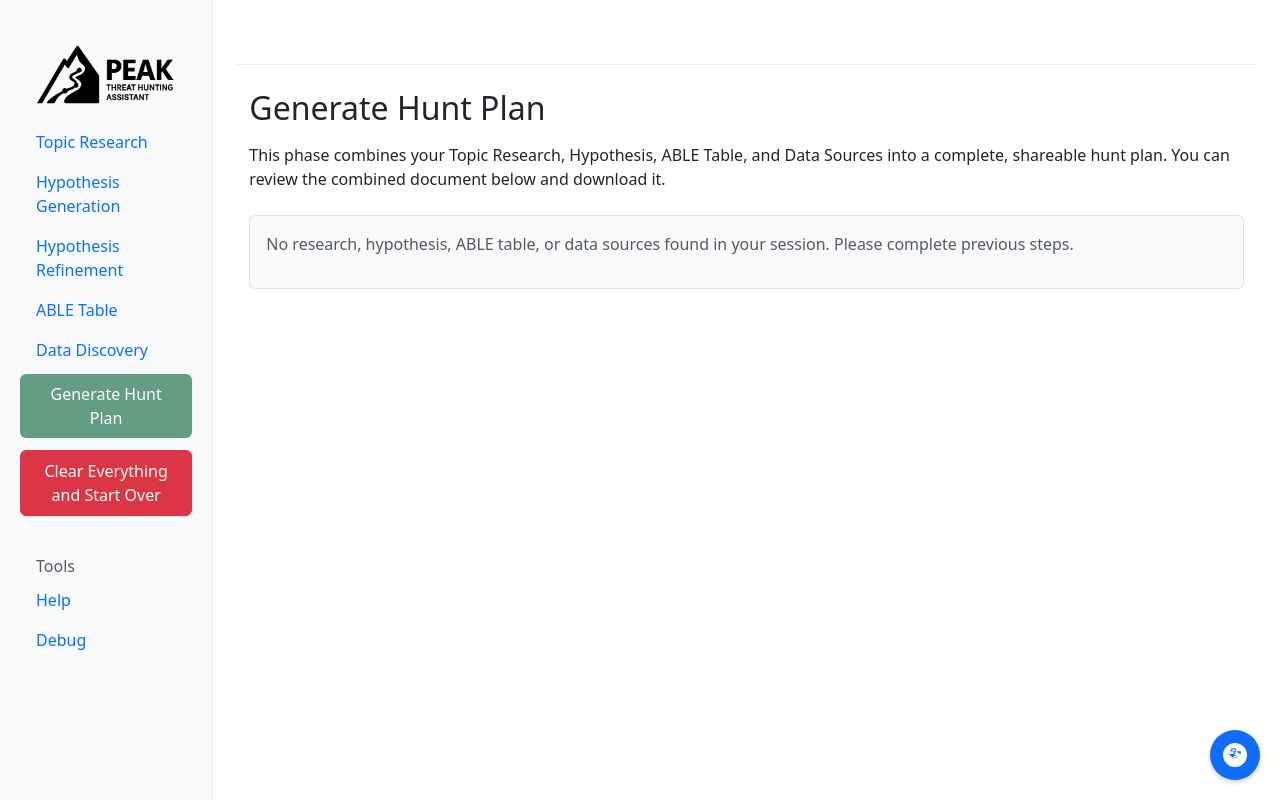
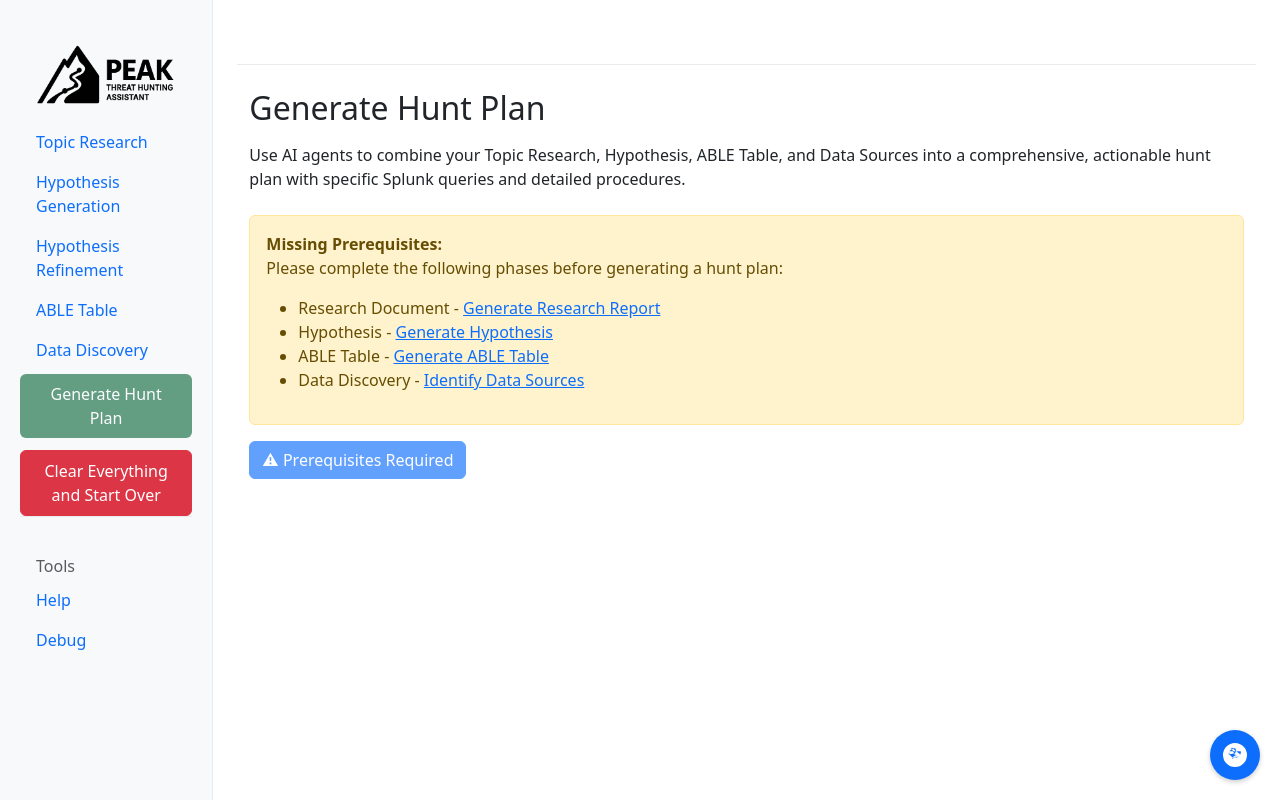
Before and after one commit to cisco-foundation-ai/PEAK-Assistant, a Flask app: page /hunt-planning in a window 1280 px wide. Run offline with Flask 3, Linux system fonts and the light colour scheme; some libraries are stand-ins or nearby versions.

Commit message:
Integrated agentic hunt planning into the web app.

```diff
--- a/UI/app.py
+++ b/UI/app.py
@@ -127,6 +127,7 @@ from hypothesis_assistant.hypothesis_assistant_cli import hypothesizer as async_
 from hypothesis_assistant.hypothesis_refiner_cli import refiner as async_refiner
 from able_assistant.able_assistant_cli import able_table as async_able_table
 from data_assistant.data_asssistant_cli import identify_data_sources as async_identify_data_sources
+from planning_assistant.planning_assistant_cli import plan_hunt as async_plan_hunt
 
 # Initialize Flask app
 app = Flask(__name__)
@@ -531,39 +532,99 @@ def download_pdf():
         download_name=filename
     )
 
-@app.route('/api/hunt-plan', methods=['GET'])
-def get_hunt_plan():
-    """Generate hunt plan by concatenating all session data"""
-    plan = ''
+@app.route('/api/hunt-plan', methods=['GET', 'POST'])
+@async_action
+async def get_hunt_plan():
+    """Generate hunt plan using AI agents"""
+    if request.method == 'GET':
+        # Return existing hunt plan from session
+        return jsonify({
+            'hunt_plan': session.get('hunt_plan', ''),
+            'success': True,
+            'has_content': bool(session.get('hunt_plan', '').strip())
+        })
 
-    # Add research report
-    report_md = session.get('report_md', '')
-    if report_md:
-        plan += '# Topic Research\n\n' + report_md.strip() + '\n\n'
+    # POST method - generate new hunt plan
+    data = request.json or {}
+    retry_count = int(data.get('retry_count', 3))
+    verbose_mode = data.get('verbose_mode', False)
 
-    # Add hypothesis (prefer refined over original)
+    # Get required data from session
+    research_document = session.get('report_md', '')
     hypothesis = session.get('refined_hypothesis') or session.get('hypothesis', '')
-    if hypothesis:
-        plan += '# Hypothesis\n\n' + hypothesis.strip() + '\n\n'
+    able_info = session.get('able_table_md', '')
+    data_discovery = session.get('data_sources_md', '')
+    local_context = session.get('local-context', '')
 
-    # Add ABLE table
-    able_table_md = session.get('able_table_md', '')
-    if able_table_md:
-        plan += '# ABLE Table\n\n' + able_table_md.strip() + '\n\n'
+    # Check prerequisites
+    missing_items = []
+    if not research_document.strip():
+        missing_items.append('research document')
+    if not hypothesis.strip():
+        missing_items.append('hypothesis')
+    if not able_info.strip():
+        missing_items.append('ABLE table')
+    if not data_discovery.strip():
+        missing_items.append('data discovery information')
 
-    # Add data sources
-    data_sources_md = session.get('data_sources_md', '')
-    if data_sources_md:
-        plan += '# Data Sources\n\n' + data_sources_md.strip() + '\n'
+    if missing_items:
+        error_msg = f'Missing required information: {", ".join(missing_items)}. Please complete previous steps.'
+        return jsonify({
+            'success': False,
+            'error': error_msg,
+            'hunt_plan': error_msg,
+            'has_content': False
+        }), 400
 
-    if not plan.strip():
-        plan = 'No research, hypothesis, ABLE table, or data sources found in your session. Please complete previous steps.'
+    try:
+        result = await retry_api_call(
+            async_plan_hunt,
+            research_document=research_document,
+            hypothesis=hypothesis,
+            able_info=able_info,
+            data_discovery=data_discovery,
+            local_context=local_context,
+            verbose=verbose_mode,
+            max_retries=retry_count
+        )
 
-    return jsonify({
-        'success': True,
-        'hunt_plan': plan.strip(),
-        'has_content': bool(plan.strip() and plan.strip() != 'No research, hypothesis, ABLE table, or data sources found in your session. Please complete previous steps.')
-    })
+        # Extract the final message from the "hunt_planner" agent
+        hunt_plan = None
+        if hasattr(result, 'messages'):
+            hunt_plan = next(
+                (message.content for message in reversed(result.messages) if getattr(message, 'source', None) == "hunt_planner"),
+                None
+            )
+        if not hunt_plan:
+            if hasattr(result, 'content'):
+                hunt_plan = result.content
+            else:
+                hunt_plan = str(result)
+
+        # Store in session
+        session['hunt_plan'] = hunt_plan
+        return jsonify({
+            'success': True,
+            'hunt_plan': hunt_plan,
+            'has_content': bool(hunt_plan.strip())
+        })
+    except Exception as e:
+        error_msg = str(e)
+        if "500" in error_msg and "Internal server error" in error_msg:
+            return jsonify({
+                'success': False,
+                'error': 'OpenAI API internal server error. Maximum retry attempts reached.',
+                'detail': str(e),
+                'hunt_plan': 'Error generating hunt plan: ' + error_msg,
+                'has_content': False
+            }), 500
+        else:
+            return jsonify({
+                'success': False,
+                'error': str(e),
+                'hunt_plan': 'Error generating hunt plan: ' + error_msg,
+                'has_content': False
+            }), 500
 
 @app.route('/clear-session', methods=['POST'])
 def clear_session():
--- a/UI/templates/help.html
+++ b/UI/templates/help.html
@@ -40,9 +40,10 @@
     </li>
     <li class="mt-3">
         <strong>Generate Hunt Plan</strong><br>
-        Combine your Topic Research, Hypothesis, ABLE Table, and Data Sources into a single, formatted hunt plan. Review the combined document on the page and download it as Markdown or PDF.<br>
+        Use AI agents to combine your Topic Research, Hypothesis, ABLE Table, and Data Sources into a comprehensive, actionable hunt plan with specific Splunk queries and detailed analysis steps. The AI will create a professional hunt plan that includes hypothesis restatement, time windows, data mapping, and step-by-step procedures.<br>
         <b>Prerequisites:</b> All previous phases must be completed before generating a hunt plan.<br>
-        <b>Tip:</b> Use this phase to create a shareable summary of your entire workflow.
+        <b>AI Features:</b> The planning agents will create detailed Splunk SPL queries, provide guidance on interpreting results, and tailor the plan to your specific environment and data sources.<br>
+        <b>Download:</b> After generating the AI hunt plan, use the <b>Download Markdown</b> or <b>Download PDF</b> buttons to save your work.
     </li>
 </ol>
 
--- a/UI/templates/hunt_planning.html
+++ b/UI/templates/hunt_planning.html
@@ -11,6 +11,17 @@
 {% endblock %}
 
 {% block content %}
+<style>
+    .btn-disabled-warning {
+        opacity: 0.6;
+        cursor: not-allowed !important;
+    }
+
+    .btn-disabled-warning:hover {
+        opacity: 0.6 !important;
+    }
+</style>
+
 <div class="container mt-4">
     <div class="d-flex justify-content-between align-items-center mb-3">
         <h2 class="mb-0">Generate Hunt Plan</h2>
@@ -18,89 +29,222 @@
             <!-- Download button will be inserted here by script -->
         </div>
     </div>
-    <p class="mb-4">This phase combines your Topic Research, Hypothesis, ABLE Table, and Data Sources into a complete, shareable hunt plan. You can review the combined document below and download it.</p>
+    <p class="mb-4">Use AI agents to combine your Topic Research, Hypothesis, ABLE Table, and Data Sources into a comprehensive, actionable hunt plan with specific Splunk queries and detailed procedures.</p>
 
-    <div id="plan-container" class="border rounded p-3 bg-light">
-        <div id="plan-content" data-raw-markdown="">
-            <!-- Plan content will be rendered here by JavaScript -->
-            <p class="text-muted">Loading hunt plan...</p>
+    <!-- Prerequisite warnings -->
+    <div id="missing-prerequisites-warning" class="alert alert-warning" style="display: none;">
+        <strong>Missing Prerequisites:</strong>
+        <p>Please complete the following phases before generating a hunt plan:</p>
+        <ul id="missing-items-list"></ul>
+    </div>
+
+    <div class="row mb-4">
+        <div class="col-md-9">
+            <button id="generate-hunt-plan-btn" class="btn btn-primary">
+                Generate AI Hunt Plan
+            </button>
         </div>
-        <!-- Removed bottom navigation bar from here -->
     </div>
-</div>
+
+    <div id="hunt-plan-container" style="display: none;">
+        <div id="plan-content" class="border rounded p-3 mb-3" data-raw-markdown=""></div>
+    </div>
 </div>
 {% endblock %}
 
 {% block script %}
-// Hunt planning page script - executed after base template DOMContentLoaded
-setTimeout(function() {
-    const planContentDiv = document.getElementById('plan-content');
+// Store current hunt plan markdown for download
+window.currentPlanMarkdown = '';
 
-    // Ensure this global variable is available for setupDownloadButton
+// Setup combined download button
+setupDownloadButton('plan-content', 'hunt_plan', 'download-plan-actions-container');
+
+// Get references to DOM elements
+const generateBtn = document.getElementById('generate-hunt-plan-btn');
+const huntPlanContainer = document.getElementById('hunt-plan-container');
+const huntPlanContent = document.getElementById('plan-content');
+const downloadActionsContainer = document.getElementById('download-plan-actions-container');
+
+function updateUIDisplay(sessionData) {
+    // Update content display using the simple pattern from research page
+    if (sessionData.hunt_plan && sessionData.hunt_plan.trim() !== '') {
+        window.currentPlanMarkdown = sessionData.hunt_plan;
+        huntPlanContent.dataset.rawMarkdown = sessionData.hunt_plan;
+        renderMarkdown(sessionData.hunt_plan, huntPlanContent);
+        huntPlanContainer.style.display = 'block';
+        downloadActionsContainer.style.display = 'block';
+        sessionStorage.setItem('hunt_plan', sessionData.hunt_plan);
+    } else {
+        huntPlanContent.innerHTML = '<p class="text-muted">Hunt plan will appear here...</p>';
+        huntPlanContainer.style.display = 'none';
+        downloadActionsContainer.style.display = 'none';
+        sessionStorage.removeItem('hunt_plan');
+        window.currentPlanMarkdown = '';
+        huntPlanContent.dataset.rawMarkdown = '';
+    }
+
+    // Initialize download button after content is updated
+    setupDownloadButton('plan-content', 'hunt_plan', 'download-plan-actions-container');
+
+    if (typeof checkHuntPlanningPrerequisites === 'function') {
+        checkHuntPlanningPrerequisites();
+    }
+}
+
+function loadInitialData() {
+    const storedPlan = sessionStorage.getItem('hunt_plan');
+
+    if (storedPlan) {
+        window.currentPlanMarkdown = storedPlan;
+        huntPlanContent.dataset.rawMarkdown = storedPlan;
+        renderMarkdown(storedPlan, huntPlanContent);
+        huntPlanContainer.style.display = 'block';
+        downloadActionsContainer.style.display = 'block';
+    } else {
+        // Fallback to server session if sessionStorage is empty (e.g. first load)
+        fetch('/api/debug-info')
+        .then(response => response.json())
+        .then(debugData => {
+            const session = debugData.session_data || {};
+            if (session.hunt_plan) {
+                window.currentPlanMarkdown = session.hunt_plan;
+                huntPlanContent.dataset.rawMarkdown = session.hunt_plan;
+                renderMarkdown(session.hunt_plan, huntPlanContent);
+                huntPlanContainer.style.display = 'block';
+                downloadActionsContainer.style.display = 'block';
+                // Populate sessionStorage for next time
+                sessionStorage.setItem('hunt_plan', session.hunt_plan);
+            }
+        })
+        .catch(error => console.error("Error fetching initial session data:", error));
+    }
+
+    // Initialize download button after content is loaded
+    setupDownloadButton('plan-content', 'hunt_plan', 'download-plan-actions-container');
+}
+
+function checkPrerequisites() {
+    return fetch('/api/debug-info')
+    .then(response => response.json())
+    .then(data => {
+        const sessionData = data.session_data || {};
+        const missingItems = [];
+
+        // Check for research document
+        if (!sessionData.report_md || !sessionData.report_md.trim()) {
+            missingItems.push('<li>Research Document - <a href="/research">Generate Research Report</a></li>');
+        }
+
+        // Check for hypothesis (refined or original)
+        if (!sessionData.refined_hypothesis && !sessionData.hypothesis) {
+            missingItems.push('<li>Hypothesis - <a href="/hypothesis">Generate Hypothesis</a></li>');
+        }
+
+        // Check for ABLE table
+        if (!sessionData.able_table_md) {
+            missingItems.push('<li>ABLE Table - <a href="/able-table">Generate ABLE Table</a></li>');
+        }
+
+        // Check for data discovery
+        if (!sessionData.data_sources_md) {
+            missingItems.push('<li>Data Discovery - <a href="/data-discovery">Identify Data Sources</a></li>');
+        }
+
+        // Show warning if any prerequisites are missing
+        if (missingItems.length > 0) {
+            const warningDiv = document.getElementById('missing-prerequisites-warning');
+            const itemsList = document.getElementById('missing-items-list');
+            itemsList.innerHTML = missingItems.join('');
+            warningDiv.style.display = 'block';
+
+            // Disable the generate button if prerequisites are missing
+            generateBtn.disabled = true;
+            generateBtn.classList.add('btn-disabled-warning');
+            generateBtn.title = 'Complete all prerequisite phases first';
+            generateBtn.innerHTML = '⚠ Prerequisites Required';
+        } else {
+            // All prerequisites are met - ensure button is enabled and styled correctly
+            document.getElementById('missing-prerequisites-warning').style.display = 'none';
+            generateBtn.disabled = false;
+            generateBtn.classList.remove('btn-disabled-warning');
+            generateBtn.title = 'Generate comprehensive hunt plan using AI agents';
+            generateBtn.innerHTML = 'Generate AI Hunt Plan';
+        }
+    })
+    .catch(error => console.warn('Could not check prerequisites:', error));
+}
+
+generateBtn.addEventListener('click', function() {
+    // Prevent action if prerequisites are missing
+    if (generateBtn.classList.contains('btn-disabled-warning')) {
+        showError('Please complete all prerequisite phases first.');
+        return;
+    }
+
+    // Clear existing content immediately
+    huntPlanContent.innerHTML = '<p class="text-muted">Hunt plan will appear here...</p>';
+    huntPlanContainer.style.display = 'none';
+    downloadActionsContainer.style.display = 'none';
     window.currentPlanMarkdown = '';
+    huntPlanContent.dataset.rawMarkdown = '';
+    sessionStorage.removeItem('hunt_plan');
 
-    // Add immediate visual feedback
-    planContentDiv.innerHTML = '<p class="text-info">Fetching hunt plan data...</p>';
+    hideError();
+    showLoading('AI agents are creating your comprehensive hunt plan... (this may take several minutes)');
 
-    // Fetch the hunt plan from the dedicated endpoint
-    fetch('/api/hunt-plan')
-    .then(response => {
-        if (!response.ok) {
-            throw new Error(`HTTP ${response.status}: ${response.statusText}`);
+    let retryCount = 3; // Default value
+    const storedRetryCount = localStorage.getItem('retryCount');
+    if (storedRetryCount) {
+        const parsedRetryCount = parseInt(storedRetryCount, 10);
+        if (!isNaN(parsedRetryCount)) {
+            retryCount = parsedRetryCount;
+        } else {
+            console.warn('Invalid retry count in localStorage, using default (3).');
         }
-        return response.json();
+    }
+
+    const storedVerboseMode = localStorage.getItem('verboseMode');
+    const verboseMode = storedVerboseMode === 'true';
+
+    fetch('/api/hunt-plan', {
+        method: 'POST',
+        headers: { 'Content-Type': 'application/json' },
+        body: JSON.stringify({
+            retry_count: retryCount,
+            verbose_mode: verboseMode
+        })
     })
+    .then(response => response.json())
     .then(data => {
+        hideLoading();
         if (data.success) {
-            const plan = data.hunt_plan;
-            if (data.has_content) {
-                // Use the renderMarkdown function from base.html
-                if (typeof renderMarkdown === 'function') {
-                    renderMarkdown(plan, planContentDiv);
-                } else if (typeof marked !== 'undefined') {
-                    // Fallback if renderMarkdown is not available
-                    planContentDiv.innerHTML = marked.parse(plan);
-                } else {
-                    // Last resort fallback
-                    planContentDiv.innerHTML = '<pre>' + plan + '</pre>';
-                }
-            } else {
-                planContentDiv.innerHTML = `<p class="text-muted">${plan}</p>`;
-            }
+            window.currentPlanMarkdown = data.hunt_plan;
+            huntPlanContent.dataset.rawMarkdown = data.hunt_plan;
+            renderMarkdown(data.hunt_plan, huntPlanContent);
+            huntPlanContainer.style.display = 'block';
+            downloadActionsContainer.style.display = 'block';
+            // Store in sessionStorage for persistence across page loads
+            sessionStorage.setItem('hunt_plan', data.hunt_plan);
 
-            window.currentPlanMarkdown = plan;
-            planContentDiv.setAttribute('data-raw-markdown', plan);
+            // Initialize download button after content is updated
+            setupDownloadButton('plan-content', 'hunt_plan', 'download-plan-actions-container');
 
-            // Setup the download button and show container when content is available
-            setupDownloadButton('plan-content', 'hunt_plan', 'download-plan-actions-container');
-            const downloadContainer = document.getElementById('download-plan-actions-container');
-            if (downloadContainer && data.has_content) {
-                downloadContainer.style.display = 'block';
-                console.log('Hunt Planning: Download button shown for plan:', plan.substring(0, 100));
-            } else {
-                downloadContainer.style.display = 'none';
-                console.log('Hunt Planning: Download button hidden - no meaningful content');
+            if (typeof checkHuntPlanningPrerequisites === 'function') {
+                checkHuntPlanningPrerequisites();
             }
         } else {
-            throw new Error(data.error || 'Failed to fetch hunt plan');
+            showError('Error generating hunt plan: ' + data.error, data.detail);
         }
     })
     .catch(error => {
-        console.error('Error fetching hunt plan data:', error);
-        const errorMessage = 'Failed to load hunt plan data: ' + error.message;
-        planContentDiv.innerHTML = `<p class="text-danger">${errorMessage}</p>`;
-        window.currentPlanMarkdown = errorMessage;
-        planContentDiv.setAttribute('data-raw-markdown', errorMessage);
+        hideLoading();
+        showError('Network error: ' + error.message);
+    });
+});
 
-        // Show error using global toast system
-        showError(errorMessage);
+// Check prerequisites when page loads
+checkPrerequisites();
 
-        // Don't show download button for error cases
-        const downloadContainer = document.getElementById('download-plan-actions-container');
-        if (downloadContainer) {
-            downloadContainer.style.display = 'none';
-            console.log('Hunt Planning: Download button hidden for error case');
-        }
-    });
-}, 500); // Wait a bit longer to ensure base template is fully loaded
+// Initial load
+loadInitialData();
 {% endblock %}
--- a/UI/templates/index.html
+++ b/UI/templates/index.html
@@ -74,8 +74,8 @@
             <div class="card main-phase-card border-success w-100">
                 <div class="card-body">
                     <h5 class="card-title text-success fw-bold">Generate Hunt Plan</h5>
-                    <p class="card-text">Combine your research, hypothesis, and ABLE table into a single, formatted hunt plan. Download as Markdown or PDF.</p>
-                    <a href="/hunt-planning" class="btn btn-success mt-auto fw-bold">Generate Hunt Plan</a>
+                    <p class="card-text">Use AI agents to combine your research, hypothesis, and ABLE table into a comprehensive, actionable hunt plan with specific Splunk queries and detailed procedures. Download as Markdown or PDF.</p>
+                    <a href="/hunt-planning" class="btn btn-success mt-auto fw-bold">Generate AI Hunt Plan</a>
                 </div>
             </div>
         </div>
--- a/planning_assistant/planning_assistant_cli.py
+++ b/planning_assistant/planning_assistant_cli.py
@@ -304,10 +304,10 @@ if __name__ == "__main__":
         )
     )
 
-    # Find the final message from the "planner" agent using next() and a generator expression
+    # Find the final message from the "hunt_planner" agent using next() and a generator expression
     hunt_plan = next(
-        (message.content for message in reversed(data_sources.messages) if message.source == "hunt-planner"),
-        None  # Default value if no "critic" message is found
+        (message.content for message in reversed(data_sources.messages) if message.source == "hunt_planner"),
+        None  # Default value if no "hunt_planner" message is found
     )
 
     print(hunt_plan)
```
